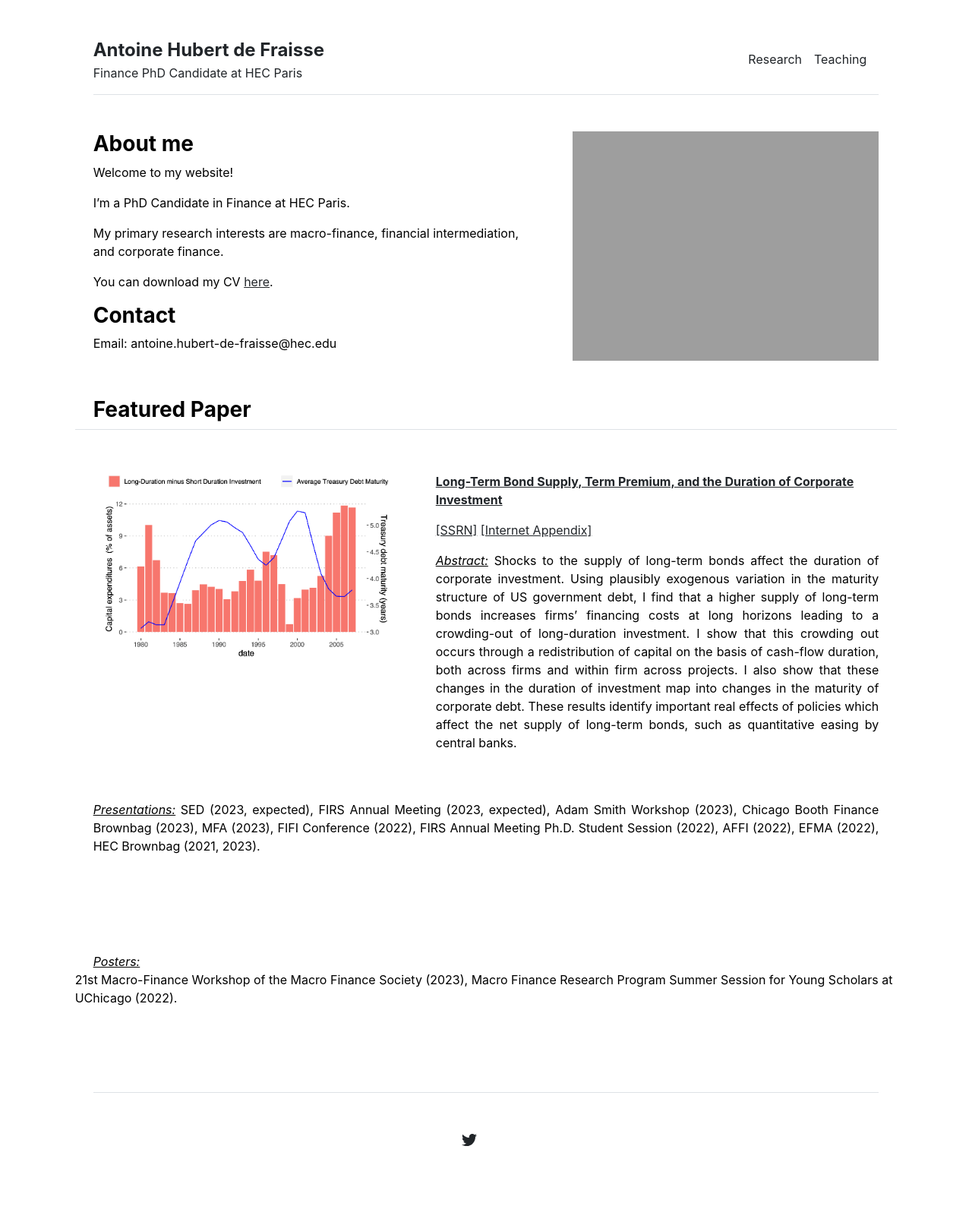
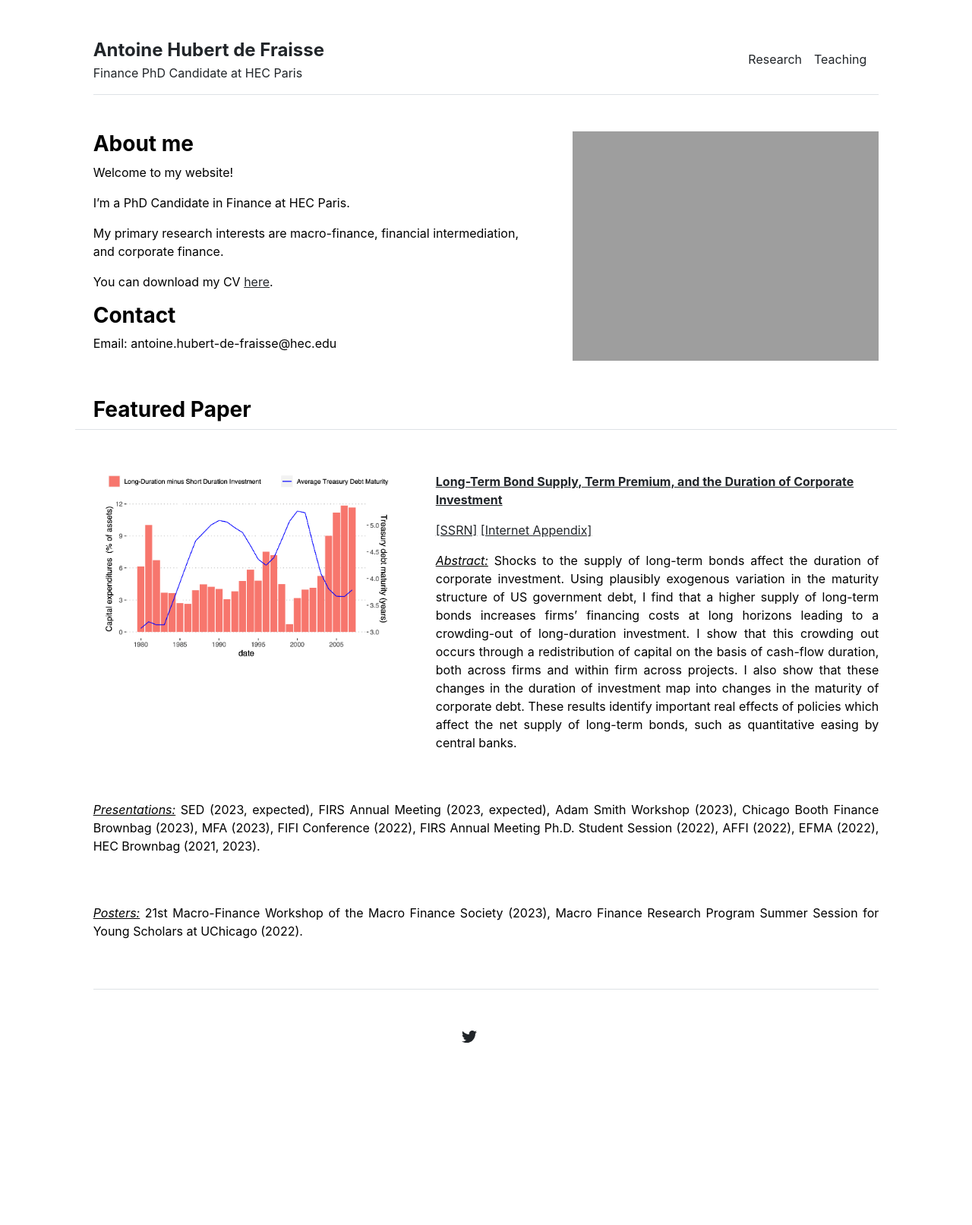
Before and after one commit to antoinehubertdefraisse/antoinehubertdefraisse.github.io, a Jekyll site: the page built from index.md, in a window 1280 px wide. Shown: the whole page at 76% size. Built offline with Jekyll 4.4.1, drawn with Linux system fonts in a browser that asks for light colours; after the commit the page ends 1477 px from its top, so only the background shows below that.

Commit message:
Update home.html

```diff
--- a/_layouts/home.html
+++ b/_layouts/home.html
@@ -34,6 +34,6 @@ layout: default
 	<p align="justify"> <u><em>Abstract:</em></u> Shocks to the supply of long-term bonds affect the duration of corporate investment. Using plausibly exogenous variation in the maturity structure of US government debt, I find that a higher supply of long-term bonds increases firms’ financing costs at long horizons leading to a crowding-out of long-duration investment. I show that this crowding out occurs through a redistribution of capital on the basis of cash-flow duration, both across firms and within firm across projects. I also show that these changes in the duration of investment map into changes in the maturity of corporate debt. These results identify important real effects of policies which affect the net supply of long-term bonds, such as quantitative easing by central banks.
  	</p>
   </div>
-	    <p align="justify"> <u><em>Presentations:</em></u> SED (2023, expected), FIRS Annual Meeting (2023, expected), Adam Smith Workshop (2023), Chicago Booth Finance Brownbag (2023), MFA (2023), FIFI Conference (2022), FIRS Annual Meeting Ph.D. Student Session (2022), AFFI (2022), EFMA (2022), HEC Brownbag (2021, 2023). <p></p>
-	    <u><em>Posters:</em></u> 21st Macro-Finance Workshop of the Macro Finance Society (2023), Macro Finance Research Program Summer Session for Young Scholars at UChicago (2022). </p>
+	<p align="justify"> <u><em>Presentations:</em></u> SED (2023, expected), FIRS Annual Meeting (2023, expected), Adam Smith Workshop (2023), Chicago Booth Finance Brownbag (2023), MFA (2023), FIFI Conference (2022), FIRS Annual Meeting Ph.D. Student Session (2022), AFFI (2022), EFMA (2022), HEC Brownbag (2021, 2023). </p>
+	 <p align="justify"> <u><em>Posters:</em></u> 21st Macro-Finance Workshop of the Macro Finance Society (2023), Macro Finance Research Program Summer Session for Young Scholars at UChicago (2022). </p>
 </div>
```
